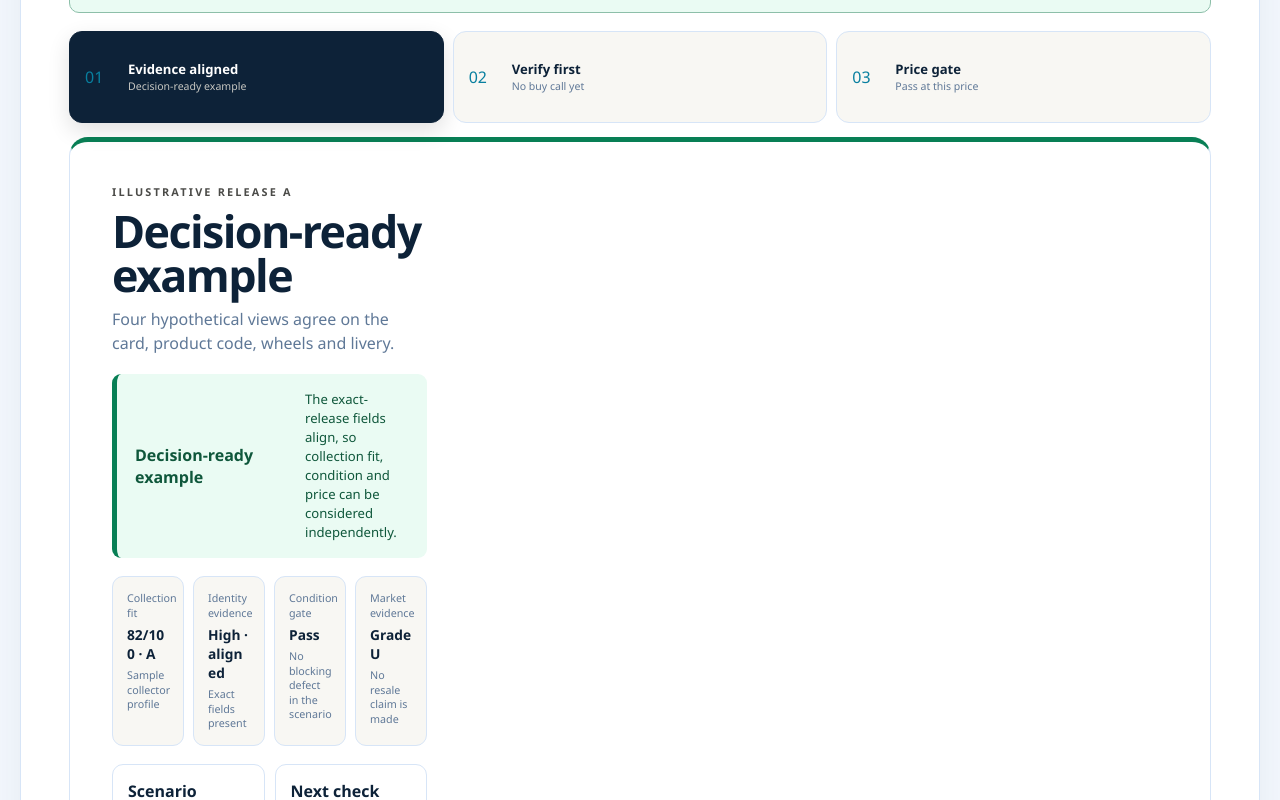
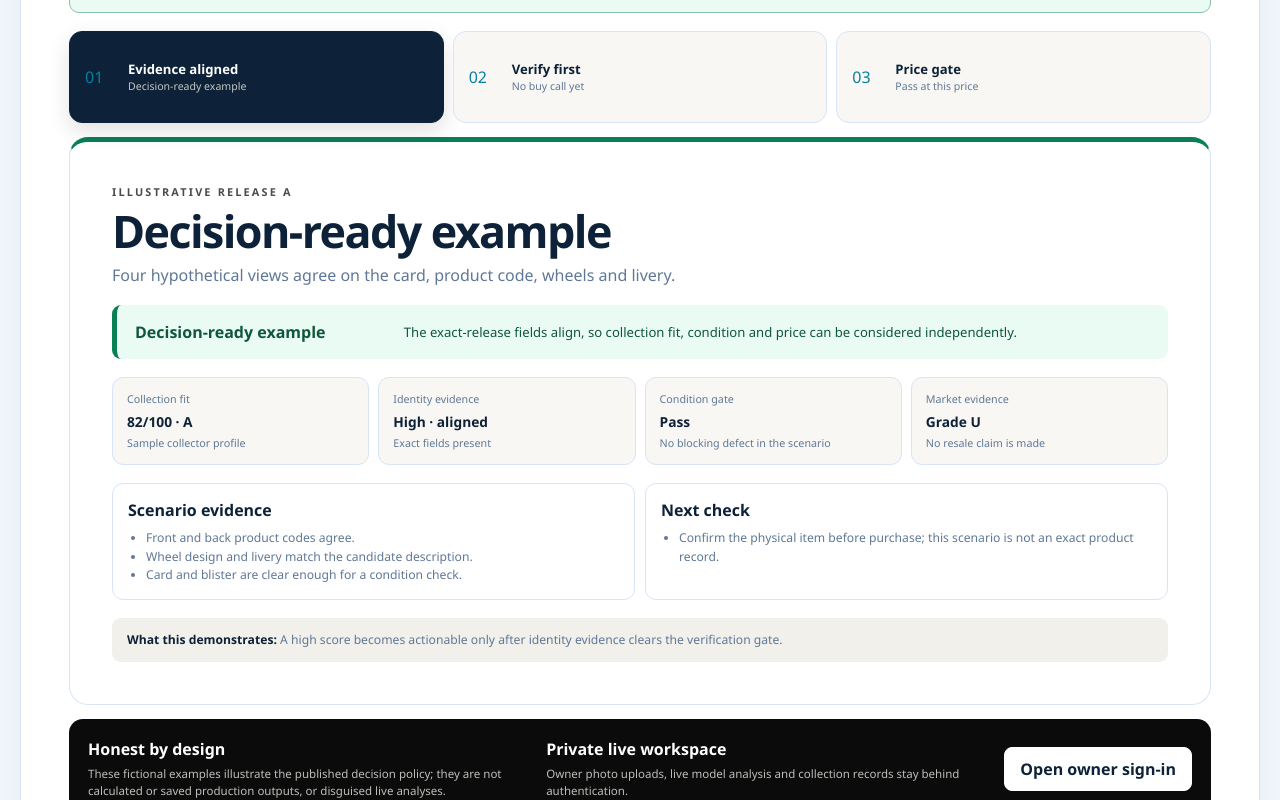
Before and after one commit to brdaly/Hot-Wheels-Agent, a Next.js app: page / in a window 1280 px wide. Shown: the part 1000-1800 px from the top of the page. Built offline with nearby package versions, Linux system fonts and the light colour scheme.

Commit message:
Remove remaining public demo placeholder (app/styles.css)

```diff
--- a/app/styles.css
+++ b/app/styles.css
@@ -102,14 +102,10 @@ h3 { margin: .3rem 0; letter-spacing: -.035em; }
 .demo-picker b { align-self: end; font-size: .82rem; }
 .demo-picker small { align-self: start; color: var(--muted); font-size: .66rem; }
 .demo-picker button[aria-pressed="true"] small { color: #c7c7c2; }
-.demo-result { display: grid; grid-template-columns: minmax(250px, .7fr) minmax(0, 1.3fr); min-height: 520px; overflow: hidden; border: 1px solid var(--line); border-radius: 19px; background: #fff; }
+.demo-result { min-height: 520px; overflow: hidden; border: 1px solid var(--line); border-radius: 19px; background: #fff; }
 .demo-result.ready { border-top: 5px solid var(--success); }
 .demo-result.verify { border-top: 5px solid var(--verify-line); }
 .demo-result.pass { border-top: 5px solid var(--danger); }
-.demo-visual { position: relative; min-height: 100%; display: grid; place-items: center; overflow: hidden; border-right: 1px solid var(--line); background: linear-gradient(150deg, #e6e4dd, #f8f7f3); }
-.demo-visual::before { content: ""; position: absolute; width: 310px; height: 310px; border: 1px solid #cdcbc4; border-radius: 50%; }
-.demo-visual img { position: relative; width: min(100%, 520px); height: auto; mix-blend-mode: multiply; }
-.demo-visual > span { position: absolute; inset: auto 14px 14px; padding: 8px; border-radius: 6px; background: rgba(255,255,255,.9); color: var(--muted); font-size: .56rem; font-weight: 900; letter-spacing: .1em; text-align: center; }
 .demo-result-body { min-width: 0; padding: clamp(24px, 4vw, 42px); }
 .demo-result-body h3 { margin: 4px 0 10px; font-size: clamp(2rem, 3.5vw, 3.25rem); line-height: .98; }
 .demo-premise { margin: 0 0 18px; color: var(--muted); line-height: 1.55; }
@@ -349,8 +345,6 @@ footer small { grid-column: 1 / -1; }
   header { min-height: auto; grid-template-columns: 1fr; padding: 58px 30px; }
   .signal { display: none; }
   .workbench, .data-section, .results { padding: 24px; border-radius: 19px; }
-  .demo-result { grid-template-columns: 1fr; }
-  .demo-visual { min-height: 280px; border-right: 0; border-bottom: 1px solid var(--line); }
   .demo-boundary { grid-template-columns: 1fr 1fr; }
   .demo-boundary button { grid-column: 1 / -1; }
   .section-head { display: block; }
```
